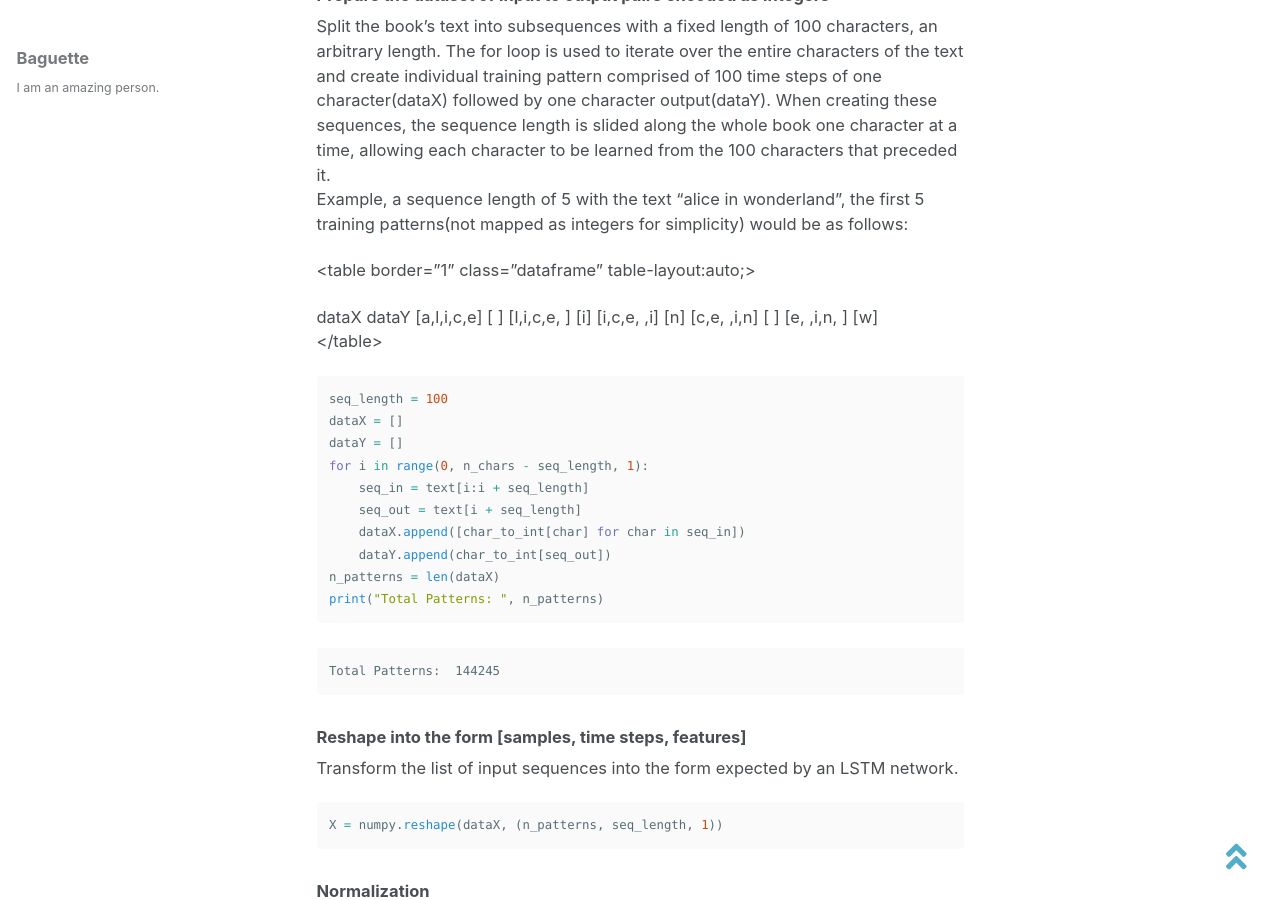
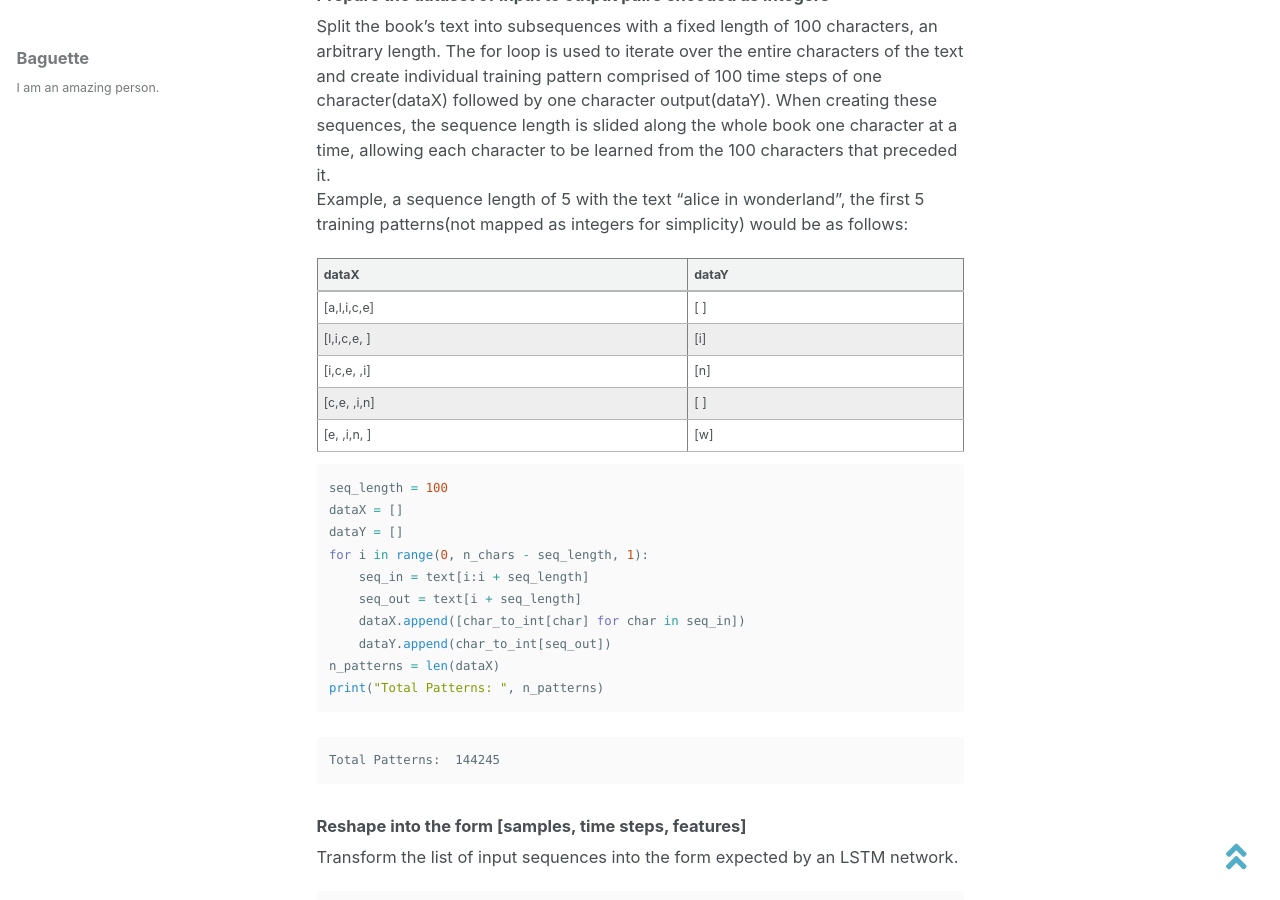
Before and after one commit to baguettexci/baguettexci.gituhb.io, a Jekyll site: the page built from _posts/2018-10-20-Generating-Text.md, in a window 1280 px wide and 900 px high, scrolled down 2796 px. Built offline with Jekyll 4.4.1, drawn with Linux system fonts in a browser that asks for light colours; nearby versions of some CDN libraries.

Commit message:
Update 2018-10-20-Generating-Text.md

```diff
--- a/_posts/2018-10-20-Generating-Text.md
+++ b/_posts/2018-10-20-Generating-Text.md
@@ -88,7 +88,7 @@ Split the book's text into subsequences with a fixed length of 100 characters, a
 Example, a sequence length of 5 with the text "alice in wonderland", the first 5 training patterns(not mapped as integers for simplicity) would be as follows:
 <br/>
 
-<table border="1" class="dataframe" table-layout:auto;>
+<table border="1" class="dataframe">
   <thead>
     <tr style="text-align: right;">
       <th>dataX</th>
```
